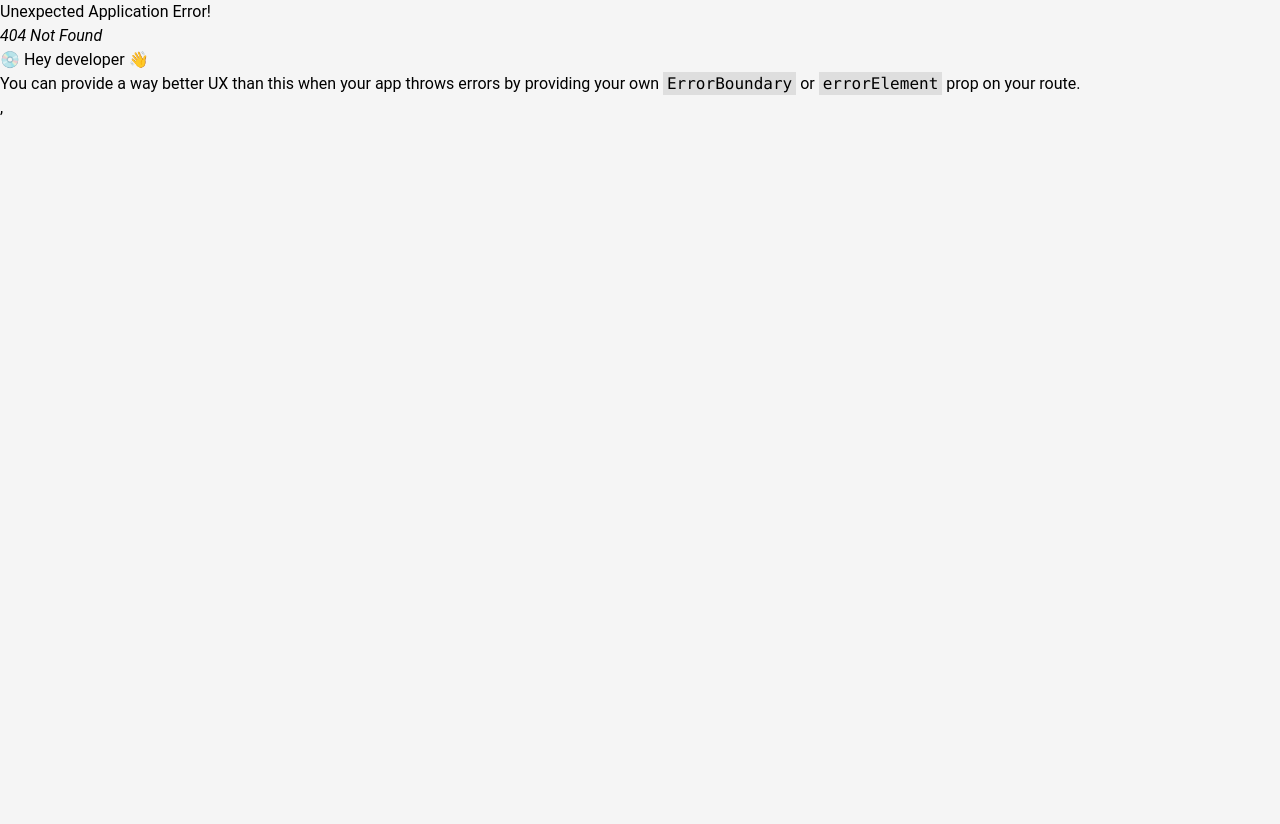
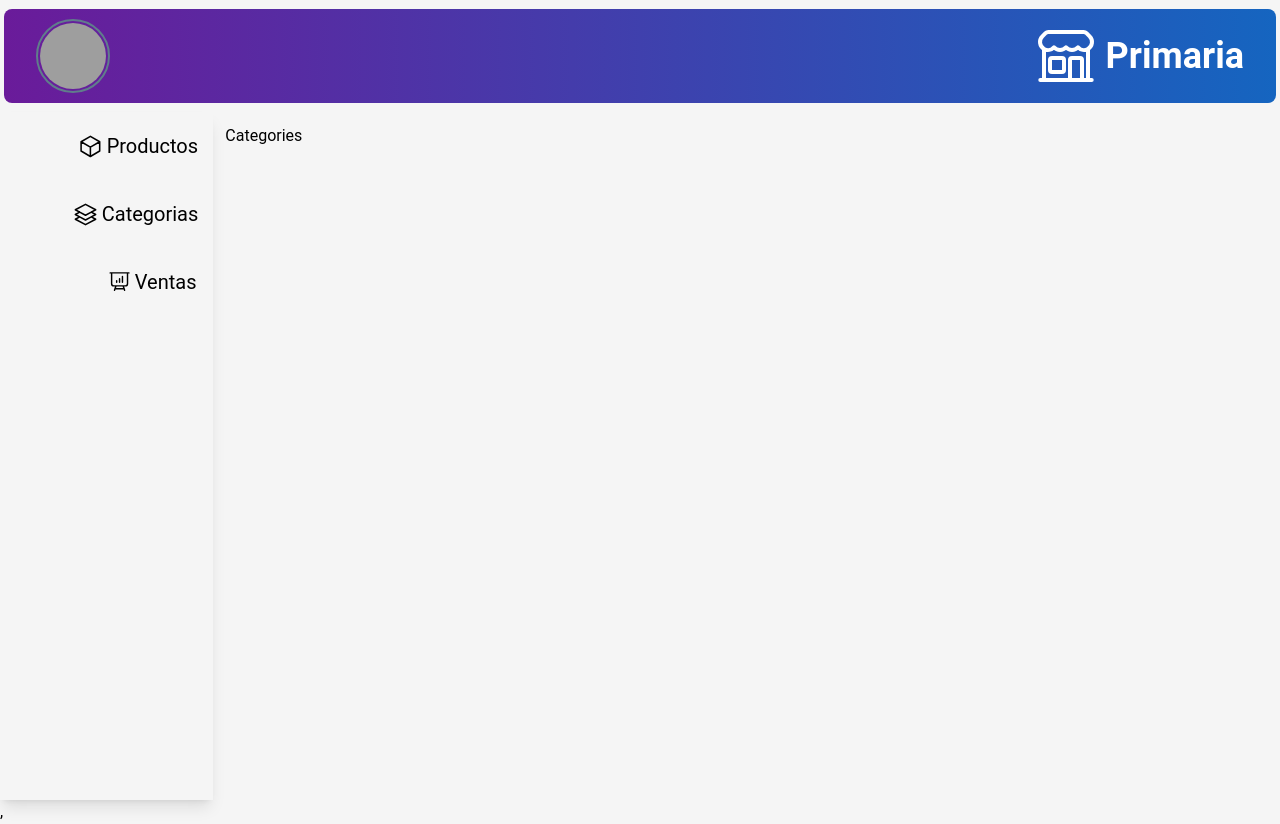
Before and after one commit to Robert-10J/pos-inxn, a React (Vite) app: page /categorias in a window 1280 px wide. Before the commit this address had no page. Before the commit the page ends 800 px from the top, so only its background shows below. Built offline with nearby package versions, Linux system fonts and the light colour scheme; grey boxes are pictures that could not be loaded.

Commit message:
cambio de tipos de rutas a objeto

```diff
--- a/src/components/header/Avatar.tsx
+++ b/src/components/header/Avatar.tsx
@@ -10,9 +10,7 @@ import {
 } from '@material-tailwind/react';
 import {
   Cog6ToothIcon,
-  LifebuoyIcon,
   PowerIcon,
-  UserCircleIcon,
 } from '@heroicons/react/24/solid';
 
 // profile menu component
--- a/src/components/header/Header.tsx
+++ b/src/components/header/Header.tsx
@@ -3,7 +3,7 @@ import UserAvatar from './Avatar'
 
 const Header = () => {
   return (
-    <div className="flex justify-between items-center p-5 w-full h-5/6 rounded-lg bg-gradient-to-r from-purple-800 to-blue-800">
+    <div className="flex justify-between items-center p-8 w-full h-5/6 rounded-lg bg-gradient-to-r from-purple-800 to-blue-800">
       <div className="flex items-center gap-2">
         <UserAvatar/>
       </div>
--- a/src/constants.ts
+++ b/src/constants.ts
@@ -1,5 +1,7 @@
-import { CubeIcon, PresentationChartBarIcon, Square3Stack3DIcon } from "@heroicons/react/24/outline";
-import { OptionsMenus } from "./types";
+import { CubeIcon, PresentationChartBarIcon, Square3Stack3DIcon } from '@heroicons/react/24/outline'
+import type { OptionsMenus } from './types'
+
+export const BG_COLOR = 'bg-gradient-to-r from-purple-800 to-blue-800'
 
 // Options user menu
 export const OPTIONS_USER: OptionsMenus[] = [
--- /dev/null
+++ b/src/pages/ErrorPage.tsx
@@ -0,0 +1,15 @@
+import { useRouteError } from 'react-router-dom'
+
+const ErrorPage = () => {
+  const error = useRouteError()
+
+  return (
+    <div className='h-screen flex justify-center items-center'>
+      <p className='text-6xl font-black bg-gradient-to-r from-pink-600 via-purple-600 to-blue-600 text-transparent bg-clip-text'>
+        {error.statusText || error.message}
+      </p>
+    </div>
+  )
+}
+
+export default ErrorPage
--- a/src/pages/Sales.tsx
+++ b/src/pages/Sales.tsx
@@ -1,11 +1,7 @@
-import { Button } from '@material-tailwind/react'
-
 const Sales = () => {
   return (
     <div>
-      <Button>
-        Button
-      </Button>
+      Ventas
     </div>
   )
 }
--- a/src/routes.tsx
+++ b/src/routes.tsx
@@ -1,21 +1,19 @@
-import { BrowserRouter, Routes, Route } from "react-router-dom";
-import Layout from "./views/Layout";
-import Products from "./pages/Products";
-import IndexPage from "./pages/IndexPage";
-import Categories from "./pages/Categories";
-import Sales from "./pages/Sales";
+import { createBrowserRouter } from 'react-router-dom';
+import Layout from './views/Layout';
+import Sales from './pages/Sales';
+import Products from './pages/Products';
+import Categories from './pages/Categories';
+import ErrorPage from './pages/ErrorPage';
 
-export default function AppRouter() {
-  return (
-    <BrowserRouter>
-      <Routes>
-        <Route element={<Layout />}>
-          <Route path="/" element={<IndexPage/>} />
-          <Route path="/productos" element={<Products/>} />
-          <Route path="/categorias" element={<Categories/>} />
-          <Route path="/ventas" element={<Sales/>} />
-        </Route>
-      </Routes>
-    </BrowserRouter>
-  );
-}
+export const router = createBrowserRouter([
+  {
+    path: '/',
+    element: <Layout />,
+    errorElement: <ErrorPage/>,
+    children: [
+      { path: '/productos', element: <Products/> },
+      { path: '/categorias', element: <Categories/> },
+      { path: '/ventas', element: <Sales/> }
+    ]
+  }
+])
--- a/src/views/Layout.tsx
+++ b/src/views/Layout.tsx
@@ -10,7 +10,7 @@ const Layout: React.FC = () => {
       </header>
 
       <div className='h-full flex'>
-        <aside className='shadow-lg h-full w-1/6'>
+        <aside className='shadow-lg max-h-full w-1/6'>
           <Sidebar/>
         </aside>
 
```
Also changed, not shown: src/main.tsx (+2 -14 lines).
